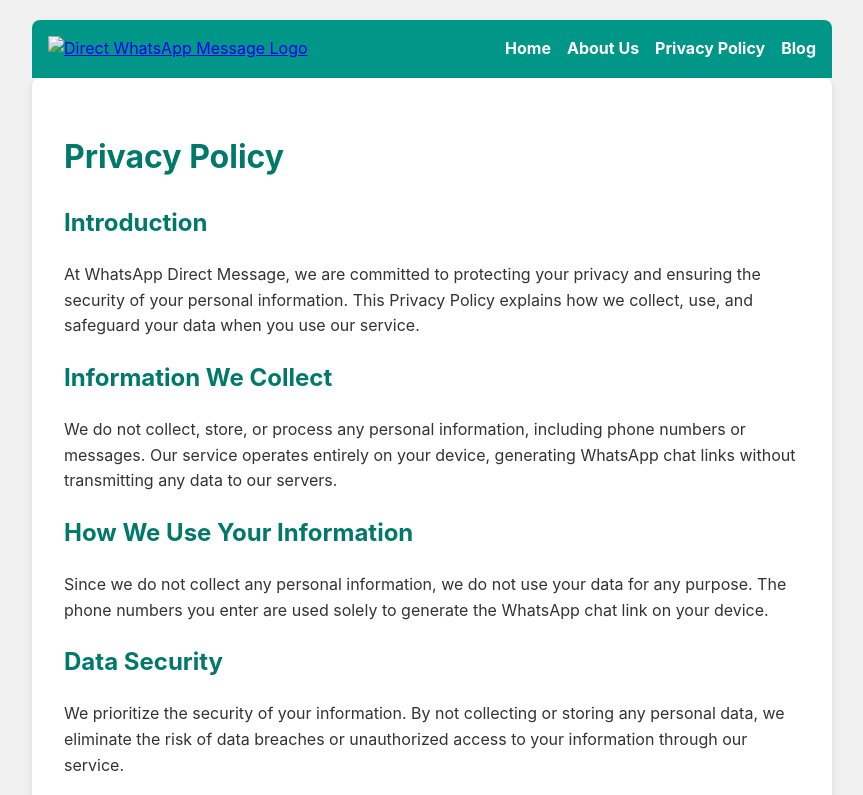
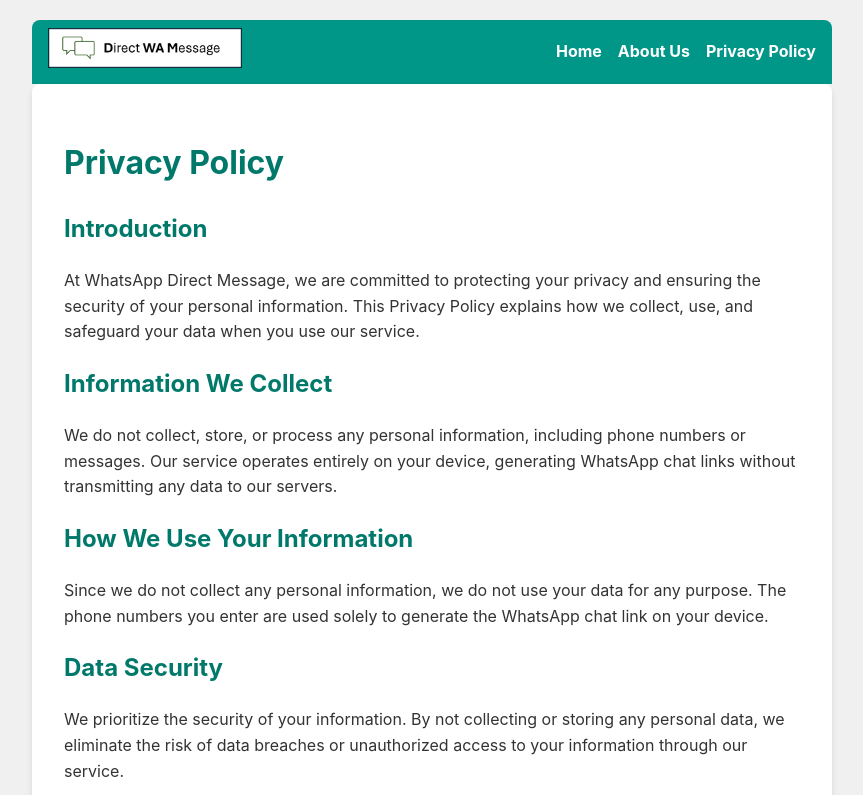
Before and after one commit to AnandkCode/whatsapp-direct-message, a plain HTML site: page privacy-policy.html in a window 1280 px wide. Shown: the top 795 px of the page, without its empty margins (208-1071 px from the left). Drawn offline with Linux system fonts and the light colour scheme.

Commit message:
Update privacy-policy.html

```diff
--- a/privacy-policy.html
+++ b/privacy-policy.html
@@ -9,21 +9,22 @@
     <link rel="stylesheet" href="styles.css">
 </head>
 <body>
+    <header>
         <div class="logo-nav-container">
             <a href="/" aria-label="Home">
-            <img src="direct-whatsapp-logo.png" alt="Direct WhatsApp Message Logo" class="logo" width="120" height="40">
+                <img src="logo.png" alt="Direct WhatsApp Message Logo" class="logo">
             </a>
             <nav>
                 <ul>
                     <li><a href="/">Home</a></li>
                     <li><a href="/about.html">About Us</a></li>
                     <li><a href="/privacy.html">Privacy Policy</a></li>
-                <li><a href="/blog.html">Blog</a></li>
                 </ul>
             </nav>
         </div>
+    </header>
 
-    <div class="container" role="main">
+    <main class="container">
         <h1>Privacy Policy</h1>
 
         <section>
@@ -60,7 +61,7 @@
             <h2>Contact Us</h2>
             <p>If you have any questions about this Privacy Policy, please contact us at <a href="mailto:privacy@directwhatsapp.in">privacy@directwhatsapp.in</a>.</p>
         </section>
-    </div>
+    </main>
 
     <footer>
         <p>© 2024 DirectWhatsApp. All rights reserved.</p>
```
Lines whose indentation alone changed are shown as unchanged.
